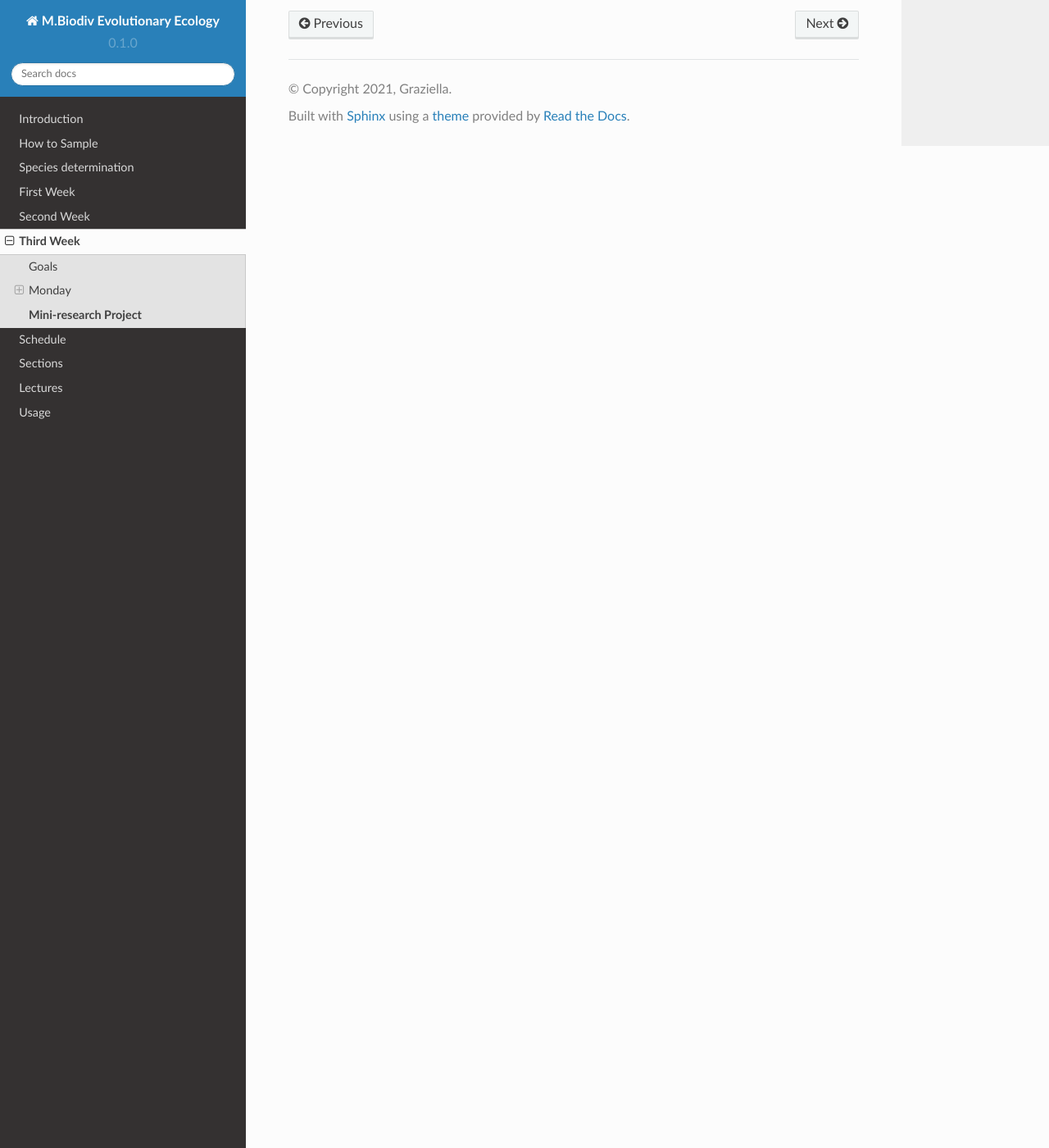
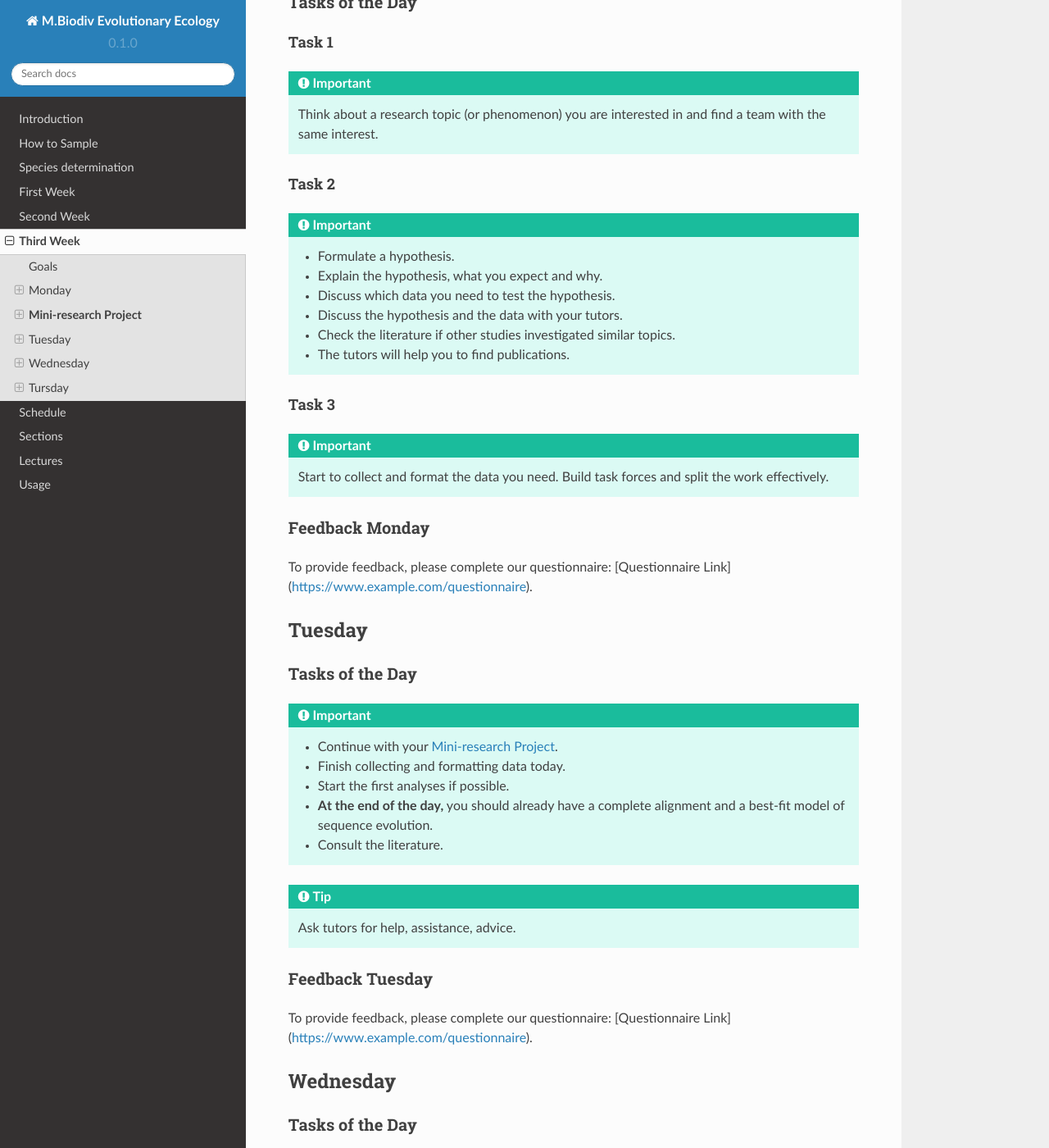
Before and after one commit to bheimbu/evolutionary_ecology, a Sphinx documentation site: the page built from docs/source/third_week.rst, in a window 1280 px wide and 1400 px high, scrolled down 2353 px. Shown: the whole window at 82% size. Built offline with Sphinx 7.4.7 and the Read the Docs theme 2.0.0, drawn with Linux system fonts in a browser that asks for light colours; some of the changed text lies outside the part shown.

Commit message:
Update third_week.rst

```diff
--- a/docs/source/third_week.rst
+++ b/docs/source/third_week.rst
@@ -75,4 +75,99 @@ Collect data you need to test your hypothesis and plan how to split the work amo
   - work effectively and cooperatively in small teams
   - learned how to interpret preliminary and final data
   - interpret results in a scientific context
-  - present your ideas and data and results in an interesting and intelligible framework
+
+Tasks of the Day
+^^^^^^^^^^^^^^^^
+
+Task 1
+""""""
+
+.. important::
+
+  Think about a research topic (or phenomenon) you are interested in and find a team with the same interest.
+
+Task 2
+""""""
+
+.. important::
+
+  - Formulate a hypothesis.
+  - Explain the hypothesis, what you expect and why.
+  - Discuss which data you need to test the hypothesis.
+  - Discuss the hypothesis and the data with your tutors.
+  - Check the literature if other studies investigated similar topics.
+  - The tutors will help you to find publications.
+
+Task 3
+""""""
+
+.. important::
+
+  Start to collect and format the data you need. Build task forces and split the work effectively.
+
+Feedback Monday
+^^^^^^^^^^^^^^^
+To provide feedback, please complete our questionnaire: [Questionnaire Link](https://www.example.com/questionnaire).
+
+.. _Tuesday_Third_Week:
+Tuesday
+-------
+
+Tasks of the Day
+^^^^^^^^^^^^^^^^
+
+.. important::
+
+  - Continue with your :ref:`Mini_research_Project`.
+  - Finish collecting and formatting data today.
+  - Start the first analyses if possible.
+  - **At the end of the day,** you should already have a complete alignment and a best-fit model of sequence evolution.
+  - Consult the literature.
+
+.. tip::
+
+  Ask tutors for help, assistance, advice.
+
+Feedback Tuesday
+^^^^^^^^^^^^^^^^
+To provide feedback, please complete our questionnaire: [Questionnaire Link](https://www.example.com/questionnaire).
+
+.. _Wednesday_Third_Week:
+Wednesday
+---------
+
+Tasks of the Day
+^^^^^^^^^^^^^^^^
+
+Today, keep the finish line of analyses in sight. Check and discuss preliminary and final results with the tutors. Add or delete taxa/genes if it improves your analysis. Be critical but pragmatic.
+
+.. attention::
+
+  At the end of the day you should have your final results!
+
+.. note::
+
+  Make sure that you have looked for and consulted scientific papers that deal with your topic. Just a reminder: tomorrow is due day for the questionnaire.
+
+Feedback Wednesday
+^^^^^^^^^^^^^^^^^^
+To provide feedback, please complete our questionnaire: [Questionnaire Link](https://www.example.com/questionnaire).
+
+.. _Thursday_Third_Week:
+Tursday
+-------
+
+Tasks of the Day
+^^^^^^^^^^^^^^^^
+
+.. note::
+
+  Today you wrap up your data and results and prepare your 🎉 final presentation 🎉.
+
+.. attention::
+
+  Do not forget, before lunch you will have to answer the questionnaire.
+
+Feedback Thursday
+^^^^^^^^^^^^^^^^^^
+To provide feedback, please complete our questionnaire: [Questionnaire Link](https://www.example.com/questionnaire).
```
